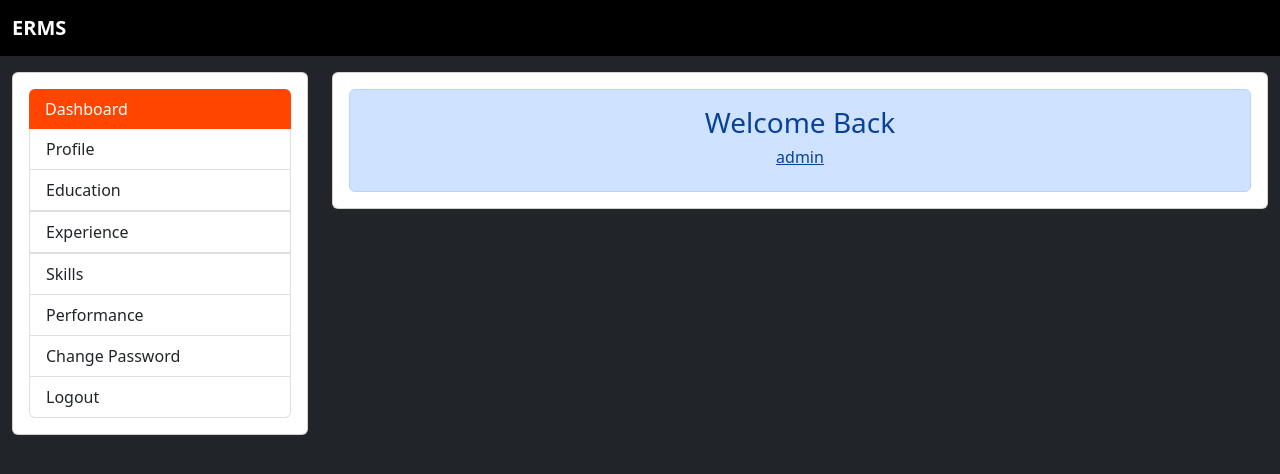
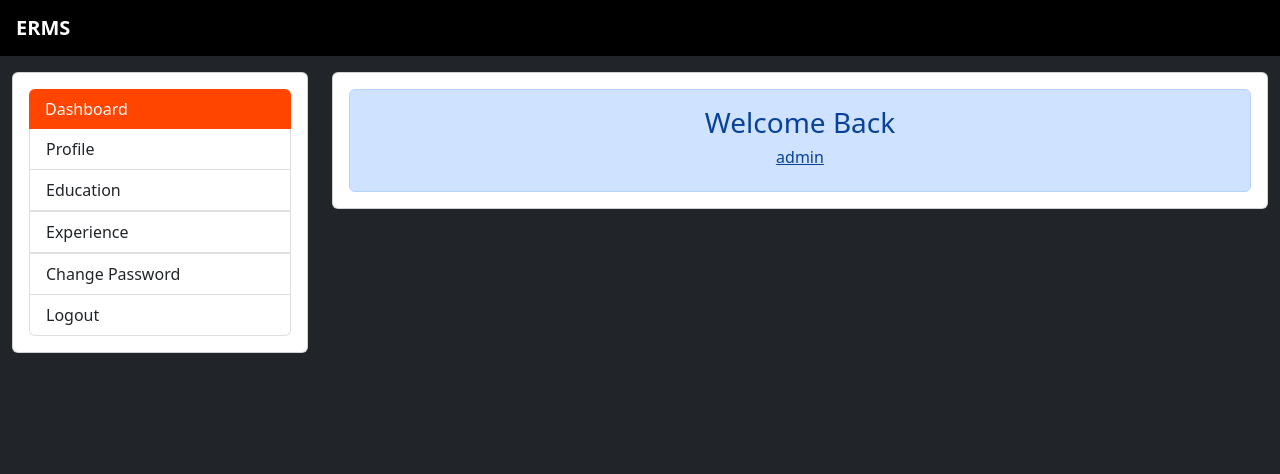
Before and after one commit to PiyushThaware07/ERMS, a Django app: page /emp_Interface in a window 1280 px wide. Shown: the top 474 px of the page. Run offline with Django 4.2, Linux system fonts and the light colour scheme; a user stored in the database is signed in.

Commit message:
Navbar Customize

```diff
--- a/Application/templates/design_base.html
+++ b/Application/templates/design_base.html
@@ -8,9 +8,42 @@
   </head>
   <body>
     <!-- Navbar -->
-    <nav class="navbar navbar-expand-lg bg-black navbar-dark">
+    <div class="d-md-none d-block">
+        <nav class="navbar navbar-expand-lg bg-black navbar-dark">
         <div class="container-fluid">
-            <a class="navbar-brand" href="{% url 'index' %}"><b>ERMS</b></a>
+          <a class="navbar-brand text-white" href="{% url 'emp_Interface' %}"><b>ERMS</b></a>
+          <button class="navbar-toggler" type="button" data-bs-toggle="collapse" data-bs-target="#navbarSupportedContent" aria-controls="navbarSupportedContent" aria-expanded="false" aria-label="Toggle navigation">
+            <span class="navbar-toggler-icon"></span>
+          </button>
+          <div class="collapse navbar-collapse" id="navbarSupportedContent">
+            <ul class="navbar-nav me-auto mb-2 mb-lg-0">
+              <li class="nav-item">
+                <a class="nav-link active" aria-current="page" href="{% url 'emp_Interface' %}">Dashboard</a>
+              </li>
+              <li class="nav-item">
+                <a class="nav-link active" aria-current="page" href="{% url 'emp_profile' %}">Profile</a>
+              </li>
+              <li class="nav-item">
+                <a class="nav-link active" aria-current="page" href="{% url 'emp_education' %}">Eduation</a>
+              </li>
+              <li class="nav-item">
+                <a class="nav-link active" aria-current="page" href="{% url 'emp_Experience' %}">Experience</a>
+              </li>
+              <li class="nav-item">
+                <a class="nav-link active" aria-current="page" href="{% url 'emp_changePassword' %}">Change Password</a>
+              </li>
+            </ul>
+            <span class="d-flex py-3">
+                <a href="{% url 'emp_logout' %}" class="list-group-item list-group-item-action" onclick="return confirm('Confirm Logout ? \n user : {{user.username}}')"><button class="btn btn-sm btn-danger" type="button">Logout</button></a>
+              </span>
+          </div>
+        </div>
+      </nav>
+    </div>
+
+    <nav class="d-md-block d-none">
+        <div class="container-fluid text-white bg-black p-3">
+            <h5 class="p-0 m-0"><b>ERMS</b></h5>
         </div>
     </nav>
 
@@ -27,7 +60,7 @@
   </style>
   <div class="container-fluid bg-dark">
       <div class="row">
-          <div class="col-md-3 mt-3">
+          <div class="col-md-3 d-md-block d-none mt-3">
               <div class="card">
                   <div class="card-body">
                       <div class="list-group">
@@ -37,8 +70,6 @@
                           <span class="{% if request.path == '/edit_Education' %}d-block {% else %}d-none {% endif %}"><a href="{% url 'edit_Education' %}" class="list-group-item list-group-item-action {% if request.path == '/edit_Education' %}bg-success text-white text-center{% endif %}">Education <button class="btn btn-sm btn-dark m-0" style="border-radius:0px;float:right;bottom:3px;position: relative;right:-10px;width:60px;">Edit</button></a></span>
                           <a href="{% url 'emp_Experience' %}" class="list-group-item list-group-item-action {% if request.path == '/emp_Experience' %}active{% endif %}">Experience</a>
                           <span class="{% if request.path == '/edit_Experience' %}d-block {% else %}d-none {% endif %}"><a href="{% url 'edit_Experience' %}" class="list-group-item list-group-item-action {% if request.path == '/edit_Experience' %}bg-success text-white text-center{% endif %}">Experience <button class="btn btn-sm btn-dark m-0" style="border-radius:0px;float:right;bottom:3px;position: relative;right:-10px;width:60px;">Edit</button></a></span>
-                          <a href="" class="list-group-item list-group-item-action">Skills</a>
-                          <a href="" class="list-group-item list-group-item-action">Performance</a>
                           <a href="{% url 'emp_changePassword' %}" class="list-group-item list-group-item-action {% if request.path == '/emp_changePassword' %}active{% endif %}">Change Password</a>
                           <a href="{% url 'emp_logout' %}" class="list-group-item list-group-item-action {% if request.path == '/emp_logout' %}active{% endif %}" onclick="return confirm('Confirm Logout ? \n user : {{user.username}}')">Logout</a>
                       </div>
--- a/Application/templates/edit_Education.html
+++ b/Application/templates/edit_Education.html
@@ -4,7 +4,7 @@
 
 <div class="card-body">
     <div class="alert alert-success m-0 p-md-4" role="alert">
-        <h5 class="mb-3">Employee Education</h5>
+        <h5 class="mb-3">Edit Education</h5>
         <div class="card">
             <div class="card-body p-md-4">
                 <form action="" method="post">
```
Also changed, not shown: db.sqlite3.
